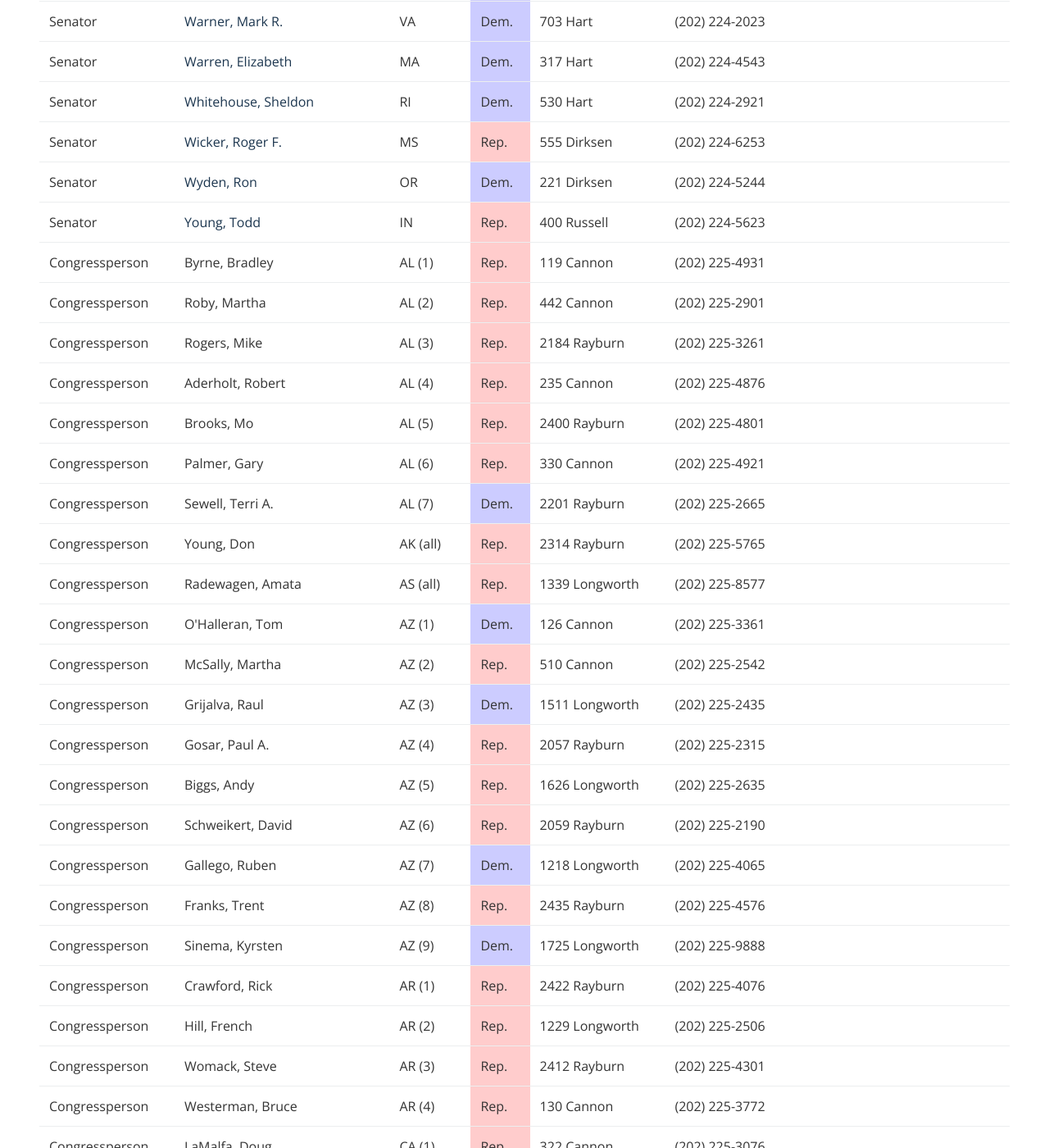
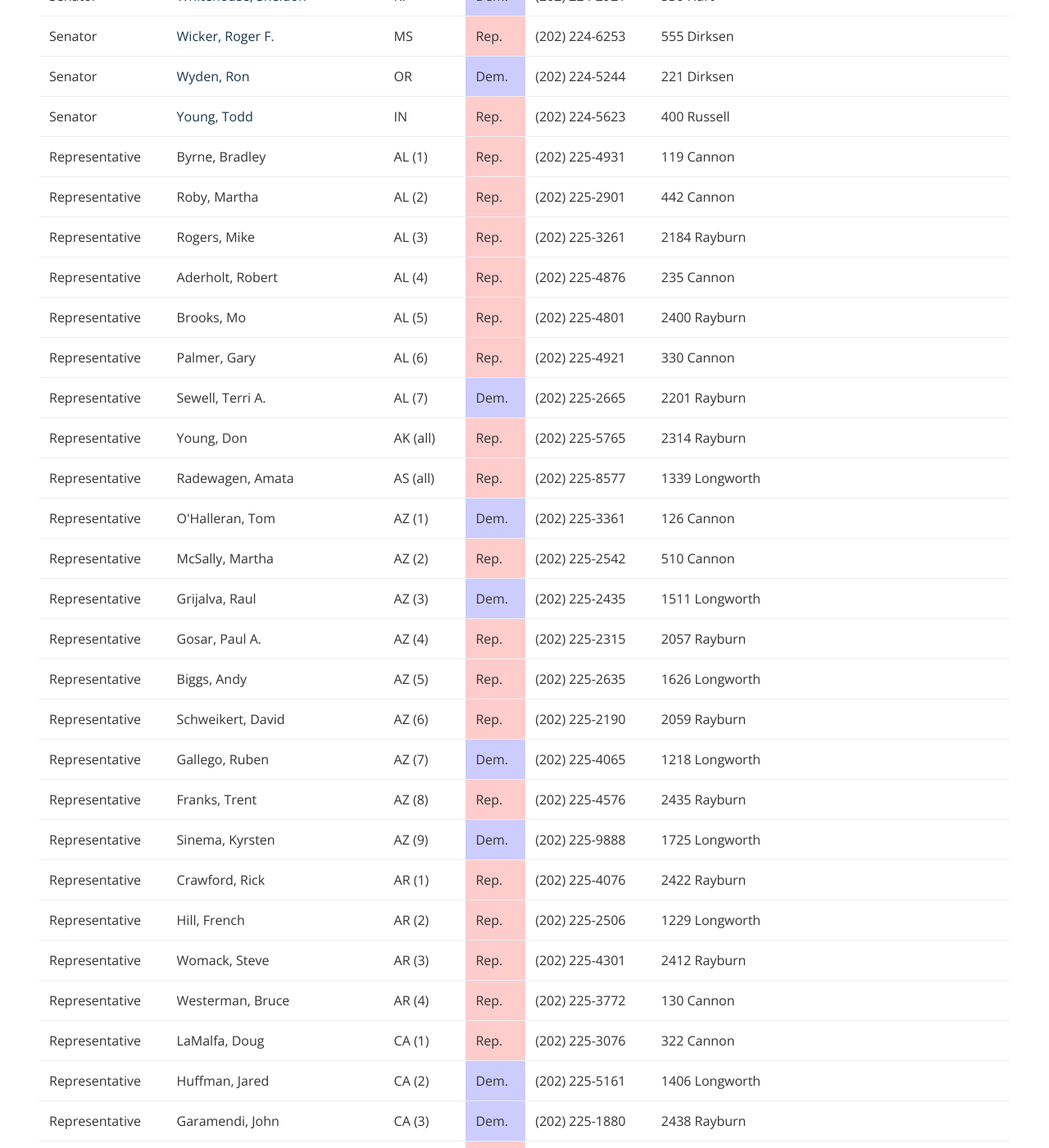
Before and after one commit to schwartzadev/contact-congress, a Jekyll site: the page built from index.html, in a window 1280 px wide and 1400 px high, scrolled down 5370 px. Shown: the whole window at 82% size. Built offline with Jekyll 4.4.1, drawn with Linux system fonts in a browser that asks for light colours; nearby versions of some CDN libraries; some web fonts are replaced; some of the changed text lies outside the part shown.

Commit message:
switch phone and address, rename placeholders, rm button and noscript reminder

```diff
--- a/index.html
+++ b/index.html
@@ -6,9 +6,8 @@ title: Contact Congress
 <section class="introduction">
 	<h1>Contact Congress</h1>
 
-	<p>A simple, efficient way to get in touch with your representatives.</p>
+	<p>A simple, efficient way to get in touch with your congresspeople.</p>
 
-	<a href="#" class="btn">Get Started</a>
 </section>
 
 <section class="congress">
@@ -19,19 +18,20 @@ title: Contact Congress
       <h4 for="jetsSearch">Search by state abbreviation:</h4>
         <div class="input-group">
           <span class="input-group-addon" id="basic-addon3">State: </span>
-          <input type="search" id="stateSearch" class="form-control" placeholder="2 Letter Code...">
+          <input type="search" id="stateSearch" class="form-control" placeholder="2 Letter code...">
         </div>
       </div>
       <div class="col-md-6">
         <h4 for="nameSearch">Search by representative name:</h4>
         <div class="input-group">
           <span class="input-group-addon" id="basic-addon3">Name: </span>
-          <input type="search" id="allSearch" class="form-control" placeholder="Maria">
+          <input type="search" id="allSearch" class="form-control" placeholder="First or last...">
         </div>
       </div>
     </div>
   </div>
-  <h3 class="text-center">ADD noscript SECTION</h3>
+  </br>
+  </br>
   <div style="overflow-x:auto">
   <table class="table main-content">
     <thead>
@@ -56,8 +56,8 @@ title: Contact Congress
         {% else %}
         <td>{{ senator.party }}</td>
         {% endif %}
+        <td>{{ senator.phone }}</td>
         <td>{{ senator.address }}</td>
-        <td>{{ senator.phone }}</td>
         {% if senator.special %}
         <td>{{ senator.special }}</td>
         {% else %}
@@ -67,7 +67,7 @@ title: Contact Congress
       {% endfor %}
       {% for rep in site.data.hor %}
       <tr>
-        <td>Congressperson</td>
+        <td>Representative</td>
         <td>{{ rep.name }}</a></td>
         <td>{{ rep.state }} ({{ rep.district }})</td>
         {% if rep.party == "R" %}
@@ -77,8 +77,8 @@ title: Contact Congress
         {% else %}
         <td>{{ rep.party }}</td>
         {% endif %}
+        <td>{{ rep.phone }}</td>
         <td>{{ rep.room }}</td>
-        <td>{{ rep.phone }}</td>
         <td>{{ rep.special }}</td>
       </tr>
       {% endfor %}
```
